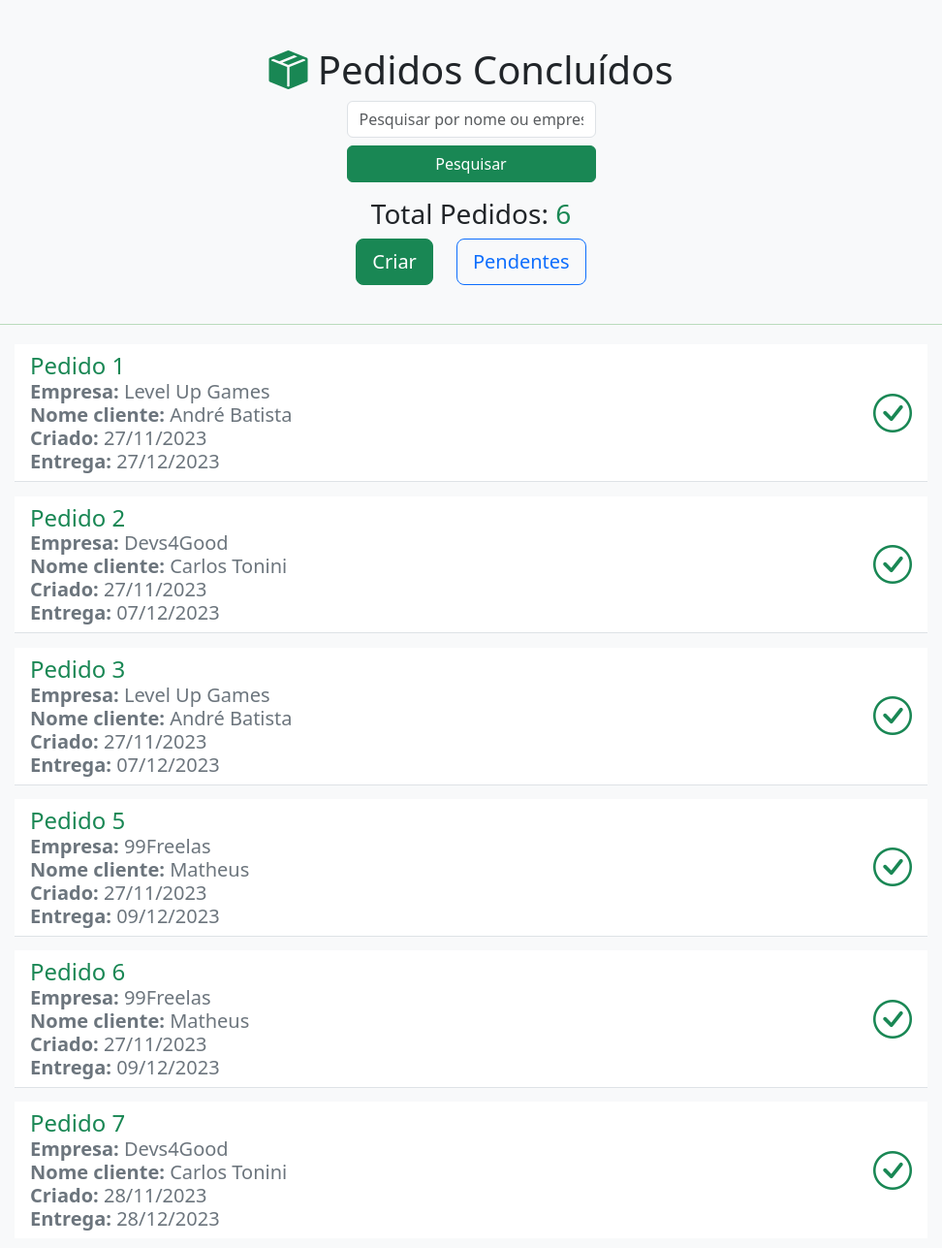
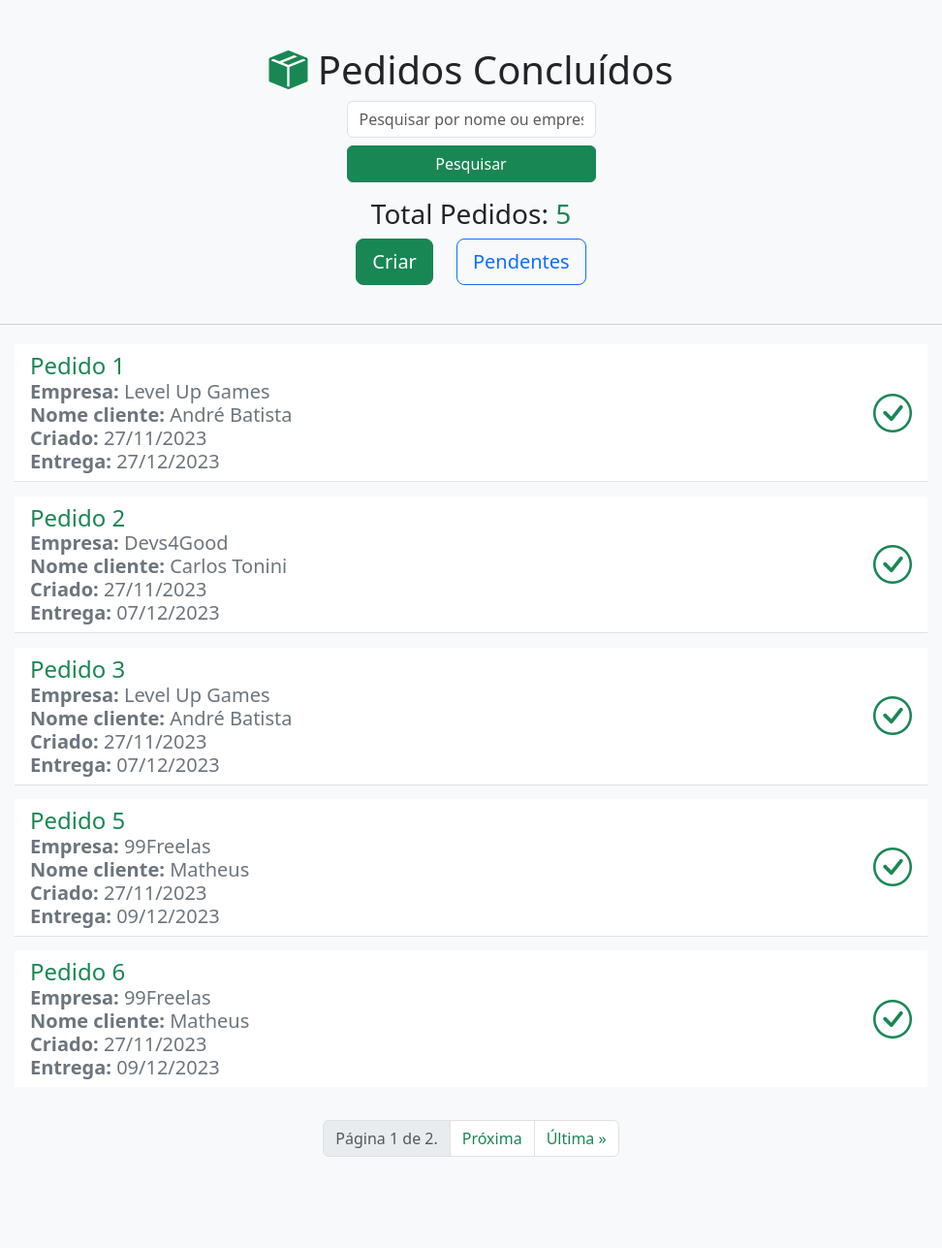
Before and after one commit to carloshtbraga/Fazenda-App, a Django app: page /pedidos_concluidos/ in a window 1280 px wide; the page is wider, and only the part inside the window is pictured. Shown: the part 80-1367 px from the top of that part at 97% size, without its empty margins (154-1126 px from the left). After the commit the page ends 1273 px from the top of that part, so only its background shows below. Run offline with Django 4.2, Linux system fonts and the light colour scheme; data comes from the database, SQL or seed files in the repository; both versions use the stored data as it was after the commit.

Commit message:
paginacao

```diff
--- a/fazenda/templates/listar_pedidos_concluidos.html
+++ b/fazenda/templates/listar_pedidos_concluidos.html
@@ -47,4 +47,33 @@
             </a>
         </ul>
     </div>
+ <!-- Adicione isso no final do seu arquivo de template -->
+<div class="pagination justify-content-center mt-4">
+    <ul class="pagination">
+        {% if pedidos.has_previous %}
+            <li class="page-item">
+                <a class="page-link" href="?page=1">&laquo; Primeira</a>
+            </li>
+            <li class="page-item">
+                <a class="page-link" href="?page={{ pedidos.previous_page_number }}">Anterior</a>
+            </li>
+        {% endif %}
+
+        <li class="page-item disabled">
+            <span class="page-link">
+                Página {{ pedidos.number }} de {{ pedidos.paginator.num_pages }}.
+            </span>
+        </li>
+
+        {% if pedidos.has_next %}
+            <li class="page-item">
+                <a class="page-link text-success" href="?page={{ pedidos.next_page_number }}">Próxima</a>
+            </li>
+            <li class="page-item">
+                <a class="page-link text-success" href="?page={{ pedidos.paginator.num_pages }}">Última &raquo;</a>
+            </li>
+        {% endif %}
+    </ul>
+</div>
+
 {% endblock %}
--- a/fazenda/views.py
+++ b/fazenda/views.py
@@ -4,6 +4,7 @@ from .forms import ClienteForm, PedidoForm, ProdutoForm, ItemPedidoForm
 from .models import Cliente, Pedido, Produto, ItemPedido
 from django.utils import timezone
 from datetime import datetime
+from django.core.paginator import Paginator, EmptyPage, PageNotAnInteger
 
 
 # Create your views here.
@@ -21,11 +22,20 @@ def listar_clientes(request):
     else:
         clientes = Cliente.objects.all()
 
-    # Obtém o total de pedidos de cada cliente
-    clientes_com_total_pedidos = clientes.annotate(total_pedidos=Count("pedido"))
+    paginator = Paginator(clientes, 5)  # Define 5 itens por página
+    page_number = request.GET.get("page")
+
+    try:
+        clientes_paginados = paginator.page(page_number)
+    except PageNotAnInteger:
+        clientes_paginados = paginator.page(1)
+    except EmptyPage:
+        clientes_paginados = paginator.page(paginator.num_pages)
 
     return render(
-        request, "listar_clientes.html", {"clientes": clientes_com_total_pedidos}
+        request,
+        "listar_clientes.html",
+        {"clientes": clientes_paginados},
     )
 
 
@@ -64,21 +74,29 @@ def deletar_cliente(request, pk):
 
 def listar_produtos(request):
     termo_pesquisa = request.GET.get("q")
+    produtos = Produto.objects.all()
 
     if termo_pesquisa:
-        produtos = Produto.objects.filter(nome__icontains=termo_pesquisa)
-    else:
-        produtos = Produto.objects.all()
+        produtos = produtos.filter(nome__icontains=termo_pesquisa)
 
-    # Obtendo o total de cada produto usando annotate e Sum
     produtos_com_total = produtos.annotate(total_produto=Sum("itempedido__quantidade"))
 
-    total_produtos = produtos_com_total.count()  # Obtém o total de produtos
+    paginator = Paginator(produtos_com_total, 5)  # Define 5 itens por página
+    page_number = request.GET.get("page")
+
+    try:
+        produtos_paginados = paginator.page(page_number)
+    except PageNotAnInteger:
+        produtos_paginados = paginator.page(1)
+    except EmptyPage:
+        produtos_paginados = paginator.page(paginator.num_pages)
+
+    total_produtos = produtos_com_total.count()
 
     return render(
         request,
         "listar_produtos.html",
-        {"produtos": produtos_com_total, "total_produtos": total_produtos},
+        {"produtos": produtos_paginados, "total_produtos": total_produtos},
     )
 
 
@@ -141,12 +159,24 @@ def listar_pedidos_concluidos(request):
         pedidos = pedidos.filter(
             Q(cliente__nome__icontains=termo_pesquisa)
             | Q(cliente__empresa__icontains=termo_pesquisa)
-            | Q(
-                pk__icontains=termo_pesquisa
-            )  # Procurar pelo ID do pedido (chave primária)
+            | Q(pk__icontains=termo_pesquisa)
         )
 
-    return render(request, "listar_pedidos_concluidos.html", {"pedidos": pedidos})
+    paginator = Paginator(pedidos, 5)  # Define 5 itens por página
+    page_number = request.GET.get("page")
+
+    try:
+        pedidos_paginados = paginator.page(page_number)
+    except PageNotAnInteger:
+        pedidos_paginados = paginator.page(1)
+    except EmptyPage:
+        pedidos_paginados = paginator.page(paginator.num_pages)
+
+    return render(
+        request,
+        "listar_pedidos_concluidos.html",
+        {"pedidos": pedidos_paginados},
+    )
 
 
 def criar_pedido(request):
```
Also changed, not shown: fazenda/templates/listar_clientes.html (+31 -5 lines), fazenda/templates/listar_produtos.html (+28 -0 lines), db.sqlite3.
